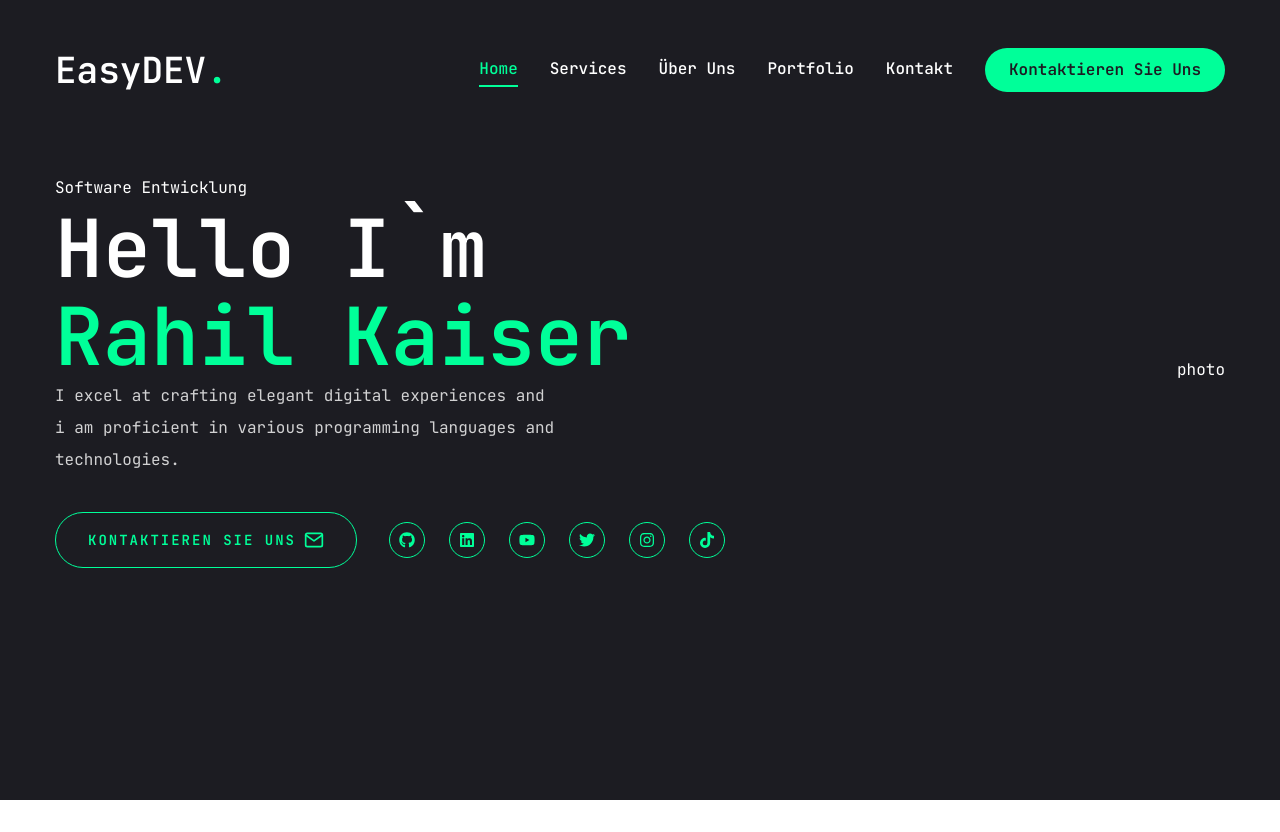
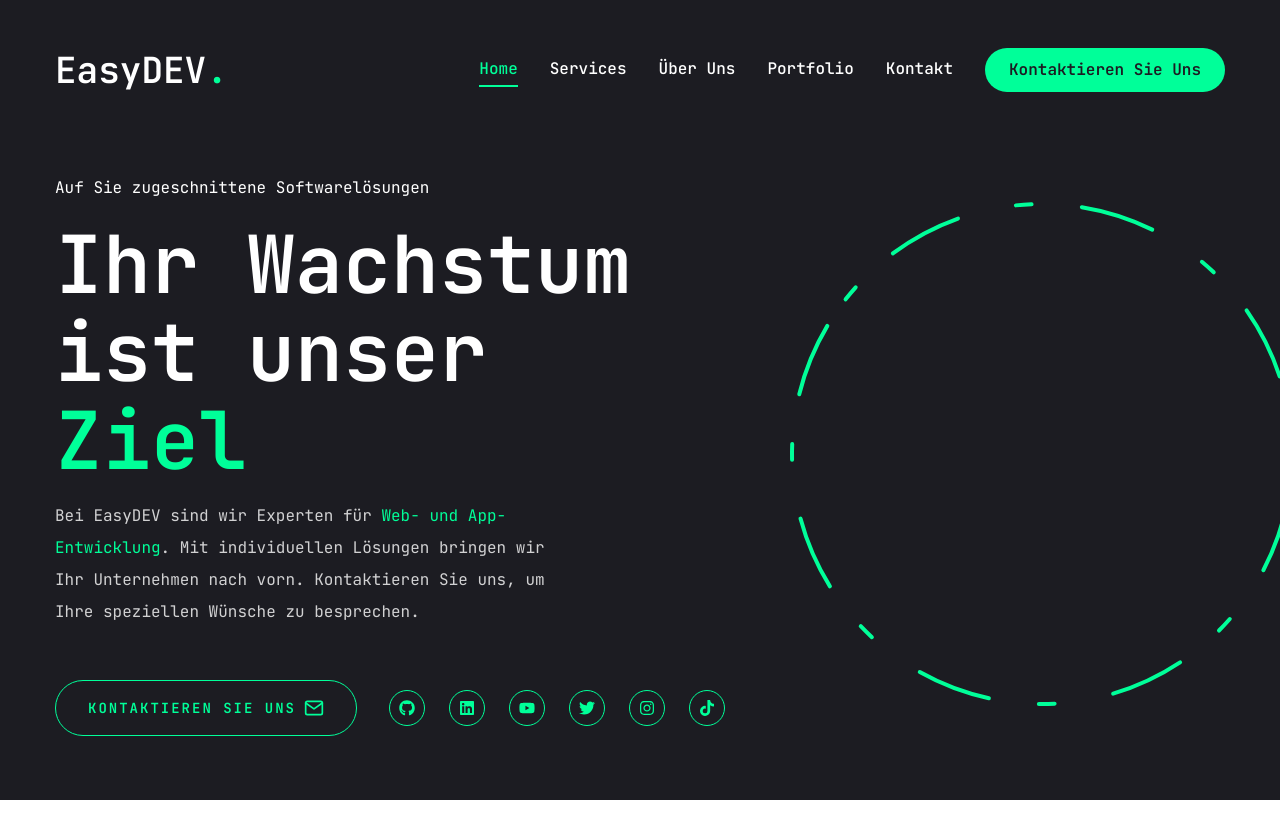
Before and after one commit to rahilkaiser/portfolio-website, a Next.js app: page / in a window 1280 px wide. Before the commit the page ends 800 px from the top, so only its background shows below. Built offline with nearby package versions, Linux system fonts and the light colour scheme.

Commit message:
added Herosection

```diff
--- a/src/app/page.tsx
+++ b/src/app/page.tsx
@@ -1,22 +1,22 @@
 import {Button} from "@/components/ui/button";
 import {FiMail} from "react-icons/fi";
 import {Socials} from "@/components/Socials";
+import {Photo} from "@/components/Photo";
 
 export default function Home() {
     return (
         <section className="h-full">
             <div className="container mx-auto">
 
-                <div className="flex flex-col xl:flex-row items-center justify-between xl:pt-8 xl:pb-24">
+                <div className="flex flex-col xl:flex-row items-center justify-between xl:pt-8 xl:pb-24 xl:gap-x-16">
                     {/*Text*/}
-                    <div className="text-center xl:text-left">
-                        <span>Software Entwicklung</span>
+                    <div className="text-center xl:text-left order-2 xl:order-none flex flex-col justify-center items-center gap-4 xl:justify-start xl:items-start">
+                        <span>Auf Sie zugeschnittene Softwarelösungen</span>
                         <h1 className="h1">
-                            Hello I`m <br/> <span className="text-accent">Rahil Kaiser</span>
+                            Ihr Wachstum ist unser <br/> <span className="text-accent">Ziel</span>
                         </h1>
-                        <p className="max-w-[500px] mb-9 text-white/80">I excel at crafting elegant digital experiences
-                            and i am proficient in various programming languages and technologies.
-                        </p>
+                        <span className="max-w-[500px] mb-9 text-white/80">Bei EasyDEV sind wir Experten für <span className="text-accent"> Web- und App-Entwicklung</span>. Mit individuellen Lösungen bringen wir Ihr Unternehmen nach vorn. Kontaktieren Sie uns, um Ihre speziellen Wünsche zu besprechen.
+                        </span>
                         <div className="flex flex-col xl:flex-row items-center gap-8">
                             <Button variant="outline" size="lg" className="uppercase flex items-center gap-2 duration-500">
                                 Kontaktieren Sie Uns
@@ -31,7 +31,7 @@ export default function Home() {
                         {/*    Button CTA and Socials*/}
                     </div>
                     {/*Image*/}
-                    <div>photo</div>
+                    <div className="order-1 xl:order-none mb-8 xl:mb-0 "><Photo/></div>
                 </div>
             </div>
         </section>
--- /dev/null
+++ b/src/components/Photo.tsx
@@ -0,0 +1,73 @@
+"use client"
+
+import {motion} from "framer-motion";
+
+export const Photo = () => {
+    return (
+        <div className="w-full h-full relative">
+            <motion.div
+                initial={{
+                    opacity: 0,
+                }}
+                animate={{
+                    opacity: 1,
+                    transition: {delay: 2, duration: 0.4, ease: "easeIn",}
+                }}
+            >
+                {/*Image*/}
+                <motion.div
+                    initial={{
+                        opacity: 0,
+                    }}
+                    animate={{
+                        opacity: 1,
+                        transition: {delay: 2.4, duration: 0.4, ease: "easeInOut",}
+                    }}
+                    className="w-[298px] h-[298px] xl:w-[498px] xl:h-[498px] mix-blend-lighten absolute">
+                    {/*<Image src="/vercel.svg"*/}
+                    {/*       alt={"Hero Image Software Entwicklung"}*/}
+                    {/*       priority*/}
+                    {/*       quality={100}*/}
+                    {/*       fill*/}
+                    {/*       className="object-contain rounded-full "*/}
+                    {/*/>*/}
+                </motion.div>
+            </motion.div>
+
+            {/*    Circles */}
+            <motion.svg className="w-[300px] xl:w-[506px] h-[300px] xl:h-[506px] "
+                        fill="transparent"
+                        viewBox="0 0 506 506"
+                        xmlns="http://www.w3.org/2000/svg"
+                        initial={{
+                            opacity: 0,
+                        }}
+                        animate={{
+                            opacity: 1,
+                            transition: {delay: 2.4, duration: 0.4, ease: "easeInOut",}
+                        }}>
+                <motion.circle
+                    cx="253"
+                    cy="253"
+                    r="250"
+                    stroke="#00ff99"
+                    strokeWidth="4"
+                    strokeLinecap="round"
+                    strokeLinejoin="round"
+                    initial={
+                        {strokeDasharray: "24 10 0 0"}
+                    }
+                    animate={{
+                        strokeDasharray: ["15 120 25 25", "16 25 92 72", "4 250 22 22"],
+                        rotate: [120, 360]
+                    }}
+                    transition={{
+                        duration: 20,
+                        repeat: Infinity,
+                        repeatType: "reverse"
+                    }}
+                />
+            </motion.svg>
+        </div>
+    );
+};
```
Also changed, not shown: public/hero1.webp (added).
